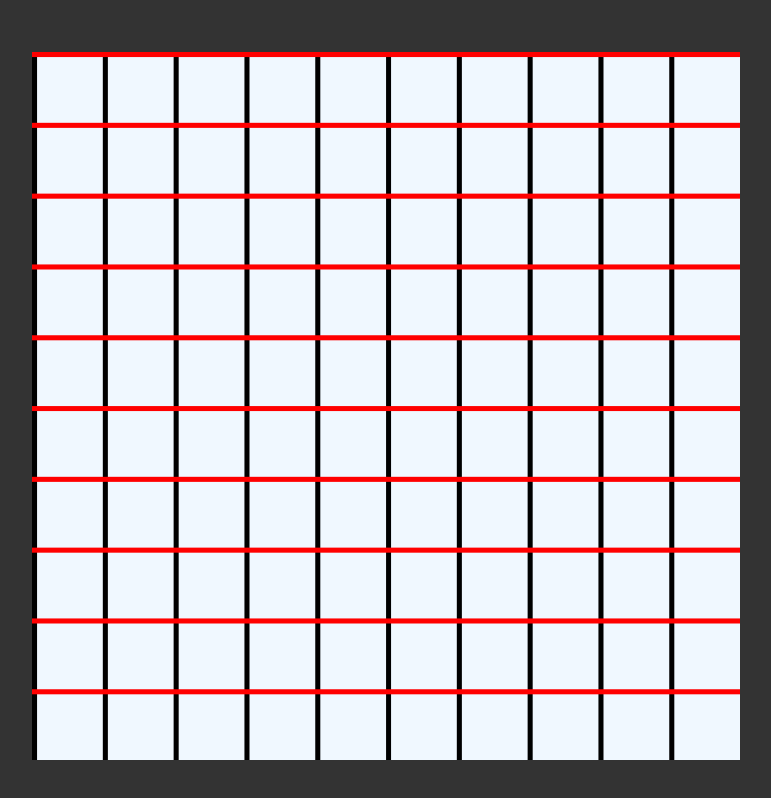
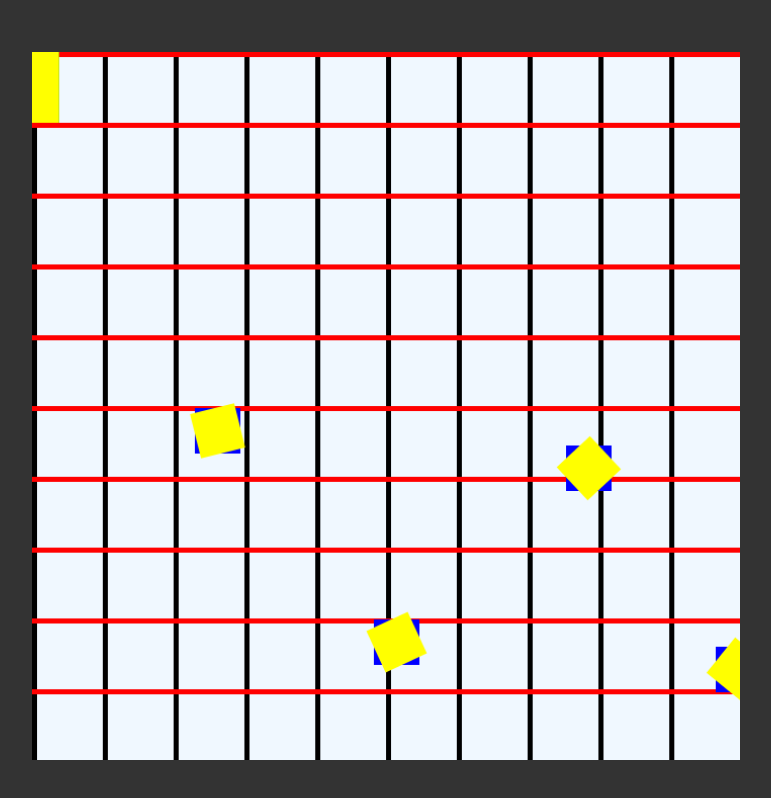
Before and after one commit to tirokoii/cat_consumer_game, a website built with Vite: page index.html in a window 1280 px wide. Shown: the whole page, without its empty margins (258-1029 px from the left). Built offline with nearby package versions, Linux system fonts and the light colour scheme.

Commit message:
rotation on cat head + mice

```diff
--- a/Game.js
+++ b/Game.js
@@ -25,7 +25,7 @@ export default class Game {
         this.items = []
     }
 
-    randSpawner(value, itemWidth) {
+    randomizer(value) {
         if (value > 0) {
             return Math.floor(Math.random() * (value))
         }
@@ -82,14 +82,16 @@ export default class Game {
 
         if (this.items.length < 4) {
             new Item()
-            for (let i = 0; i < this.randSpawner(4); i++) {
+            for (let i = 0; i < this.randomizer(4); i++) {
                 this.items.push(new Item(
                     this,
-                    this.randSpawner(this.width),
-                    this.randSpawner(this.height),
+                    this.randomizer(this.width - 20),
+                    this.randomizer(this.height - 20),
                     45,
                     45,
-                    "blue"
+                    "blue",
+                    0,
+                    this.randomizer(360)
                 ))
             }
         }
@@ -146,7 +148,8 @@ export default class Game {
                         this.player.height,
                         "orange",
                         this.player.SPEED,
-                        [this.player.directionX, this.player.directionY]
+                        0,
+                        [this.player.directionX, this.player.directionY],
                     ))
 
                     this.positions.push(new Position(
@@ -166,6 +169,7 @@ export default class Game {
                         this.player.catParts[this.player.catLength - 2].height,
                         "orange",
                         this.player.SPEED,
+                        0,
                         [this.player.catParts[this.player.catLength - 2].directionX, this.player.catParts[this.player.catLength - 2].directionY]
                     ))
 
@@ -175,7 +179,7 @@ export default class Game {
                         this.player.catParts[this.player.catLength - 2].y,
                         this.player.catParts[this.player.catLength - 2].directionX,
                         this.player.catParts[this.player.catLength - 2].directionY,
-                        this.player.catParts[this.player.catParts.length - 1]
+                        this.player.catParts[this.player.catLength - 2]
                     ))
                 }
 
@@ -197,8 +201,8 @@ export default class Game {
             ctx.fillRect(0, this.rowHeight * j, this.width, 5)
         }
 
+        this.items.forEach(item => item.draw(ctx))
         this.player.catParts.forEach(part => part.draw(ctx))
-        this.items.forEach(item => item.draw(ctx))
         this.player.draw(ctx)
     }
 }
--- a/GameObject.js
+++ b/GameObject.js
@@ -6,12 +6,45 @@ export default class GameObject {
         this.width = width
         this.height = height
         this.currentSprite = ""
+        this.rotation = 0
+    }
+
+    rotationHandler() {
+        if (this.directionX == 1 && this.directionY == -1) {
+            this.rotation = 225
+        } else if (this.directionX == -1 && this.directionY == 1) {
+            this.rotation = 45
+        } else if (this.directionX == -1 && this.directionY == -1) {
+            this.rotation = 135
+        } else if (this.directionX == 1 && this.directionY == 1) {
+            this.rotation = -45
+        } else if (this.directionX == 1) {
+            this.rotation = 270
+        } else if (this.directionX == -1) {
+            this.rotation = 90
+        } else if (this.directionY == 1) {
+            this.rotation = 0
+        } else if (this.directionY == -1) {
+            this.rotation = 180
+        }
     }
 
     draw(ctx) {
         const img = new Image()
         img.src = this.currentSprite
+
+        ctx.fillStyle = this.color
+        ctx.fillRect(this.x, this.y, this.width, this.height)
         if (img) {
+            if (this.rotation != 0) {
+                ctx.save()
+                let rad = this.rotation * Math.PI / 180
+                ctx.translate(this.x + this.width / 2, this.y + this.height / 2)
+                ctx.rotate(rad)
+                ctx.translate(-this.x - this.width / 2, -this.y -this.width / 2)
+            }
+            ctx.fillStyle = "yellow"
+            ctx.fillRect(this.x, this.y, this.width, this.height)
             ctx.drawImage(
                 img,
                 this.x,
--- a/Item.js
+++ b/Item.js
@@ -2,12 +2,15 @@ import GameObject from "./GameObject.js";
 import Mouse from "./images/mouse.png"
 
 export default class Item extends GameObject {
-    constructor(game, x, y, width, height, color, currentSprite) {
-        super(game, x, y, width, height, currentSprite)
+    constructor(game, x, y, width, height, color, currentSprite, rotation) {
+        super(game, x, y, width, height, rotation, currentSprite)
         this.width = width
         this.height = height
         this.color = color
+
         this.currentSprite = Mouse
+        this.rotation = rotation
+
         this.markedForDeletion = false
 
         this.SPEED = 0 // For later if I want to make items move for more fun game-play
--- a/Player.js
+++ b/Player.js
@@ -5,8 +5,8 @@ import CatHeadNormal from './images/player-normal.png'
 import CatHeadEating from './images/player-eat.png'
 
 export default class Player extends GameObject {
-    constructor(game, x, y, width, height, color, currentSprite) {
-        super(game, x, y, width, height, currentSprite)
+    constructor(game, x, y, width, height, color, currentSprite, rotation) {
+        super(game, x, y, width, height, rotation)
         this.color = color
         this.catLength = 0
         this.catParts = []
@@ -18,6 +18,7 @@ export default class Player extends GameObject {
         this.timer = 0
         this.state = "normal"
         this.currentSprite = CatHeadNormal
+        this.rotation = 0
 
         this.SPEED = 0.2
 
@@ -29,6 +30,7 @@ export default class Player extends GameObject {
     }
 
     update(deltaTime) {
+        this.rotationHandler()
         if (this.state == "normal") {
             this.currentSprite = CatHeadNormal
         } else if (this.state == "eating") {
--- a/PlayerPart.js
+++ b/PlayerPart.js
@@ -2,8 +2,8 @@ import GameObject from "./GameObject"
 import CatPart from './images/player-back.png'
 
 export default class PlayerPart extends GameObject {
-    constructor(game, x, y, width, height, color, SPEED, currentSprite, inheritedDirection = []) {
-        super(game, x, y, width, height, currentSprite)
+    constructor(game, x, y, width, height, color, SPEED, rotation, inheritedDirection = []) {
+        super(game, x, y, width, height, rotation)
         this.color = color
         this.width = width
         this.height = height
@@ -13,6 +13,7 @@ export default class PlayerPart extends GameObject {
 
         this.timer = 0
         this.currentSprite = CatPart
+        this.rotation = 0
 
         this.SPEED = SPEED
 
@@ -24,6 +25,14 @@ export default class PlayerPart extends GameObject {
     }
 
     update(deltaTime, playerObj) {
+        this.directionX = this.inheritedDirection[0]
+        this.directionY = this.inheritedDirection[1]
+        this.rotationHandler()
+        console.log(this.inheritedDirection)
+
+        this.x = playerObj.x - 20 * 0
+        this.y = playerObj.y - 20 * 0
+
         // if (playerObj) {
         //     this.inheritedDirection = [playerObj.directionX, playerObj.directionY]
         // }
@@ -46,10 +55,6 @@ export default class PlayerPart extends GameObject {
 
         // this.directionX = playerObj.directionX
         // this.directionY = playerObj.directionY
-
-        this.x = playerObj.x - 20 * this.directionX
-        this.y = playerObj.y - 20 * this.directionY
-
         // this.x += this.SPEED * this.directionX * deltaTime
         // this.y += this.SPEED * this.directionY * deltaTime
 
--- a/style.css
+++ b/style.css
@@ -3,6 +3,7 @@ body {
     height: 100vh;
     display: grid;
     place-items: center;
+    overflow: hidden;
 }
 
 canvas#cat-consumer {
```
